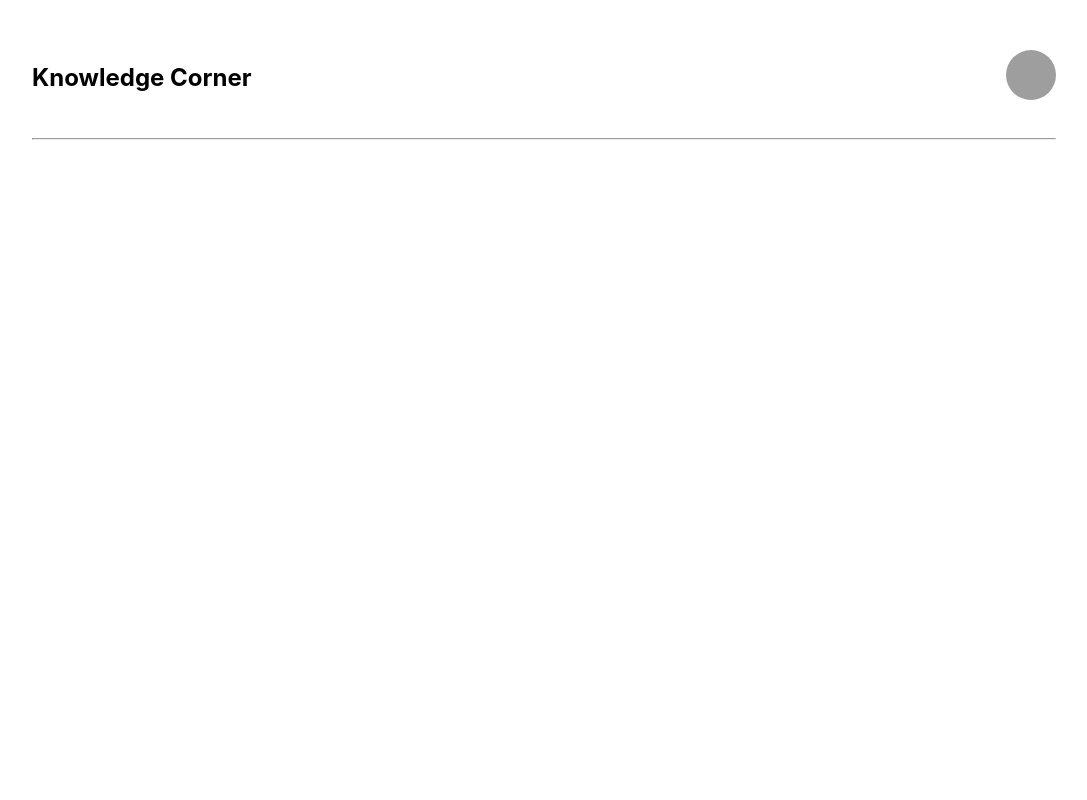
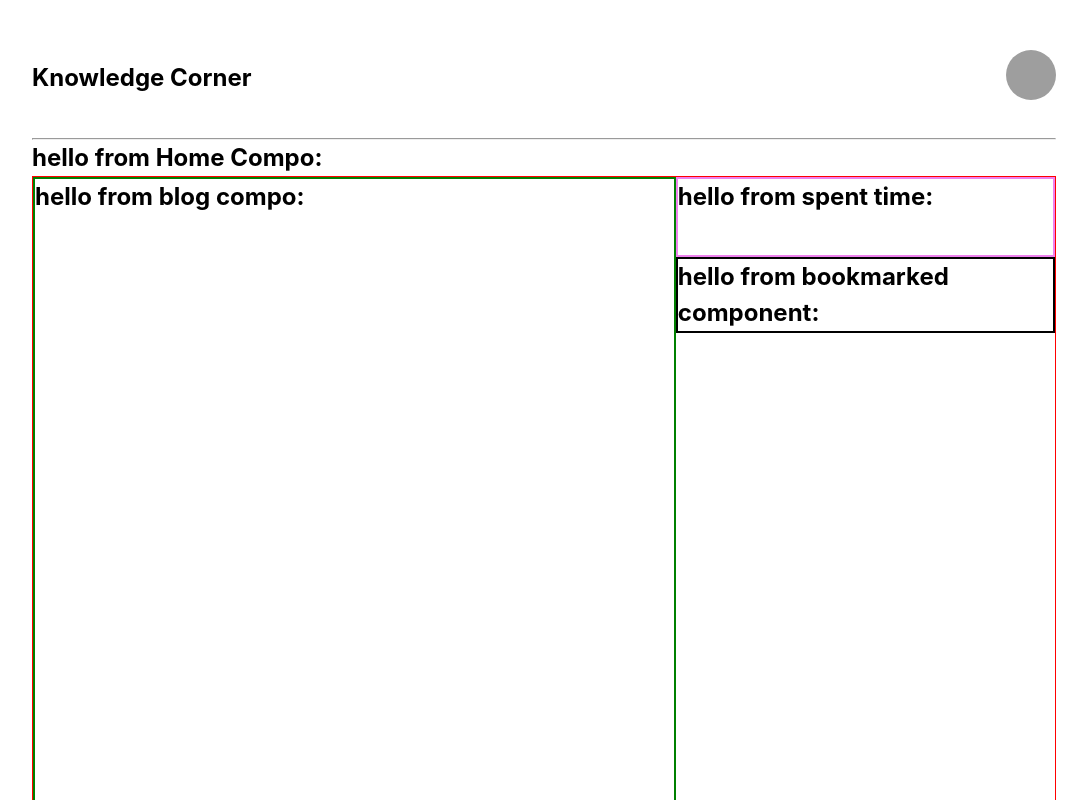
Before and after one commit to mehedi9868/knowledge-corner, a React (Vite) app: page / in a window 1280 px wide. Shown: the top 800 px of the page, without its empty margins (96-1183 px from the left). Built offline with nearby package versions, Linux system fonts and the light colour scheme; grey boxes are pictures that could not be loaded.

Commit message:
add basis layout design for understanding

```diff
--- a/src/App.jsx
+++ b/src/App.jsx
@@ -1,11 +1,13 @@
 import React from 'react';
 import Header from './components/Header/Header';
 import '../src/App.css';
+import Home from './components/Home/Home';
 
 const App = () => {
   return (
     <div>
       <Header></Header>
+      <Home></Home>
     </div>
   );
 };
--- /dev/null
+++ b/src/components/Blogs/Blogs.css
@@ -0,0 +1,5 @@
+.blogs-container {
+    border: 2px solid green;
+    width: 70%;
+    height: 100%;
+}
--- /dev/null
+++ b/src/components/Blogs/Blogs.jsx
@@ -0,0 +1,11 @@
+import React from 'react';
+import './Blogs.css';
+const Blogs = () => {
+    return (
+        <div className='blogs-container'>
+            <h2>hello from blog compo:</h2>
+        </div>
+    );
+};
+
+export default Blogs;
--- /dev/null
+++ b/src/components/Bookmarked/Bookmarked.css
@@ -0,0 +1,5 @@
+.bookmarked-container {
+    border: 2px solid black;
+    width: 100%;
+    height: auto;
+}
--- /dev/null
+++ b/src/components/Bookmarked/Bookmarked.jsx
@@ -0,0 +1,12 @@
+import React from 'react';
+import './Bookmarked.css';
+
+const Bookmarked = () => {
+    return (
+        <div className='bookmarked-container'>
+            <h2>hello from bookmarked component:</h2>
+        </div>
+    );
+};
+
+export default Bookmarked;
--- /dev/null
+++ b/src/components/Home/Home.css
@@ -0,0 +1,6 @@
+.home-container {
+    border: 1px solid red;
+    display: flex;
+    justify-content: space-between;
+    height: 100vh;
+}
--- /dev/null
+++ b/src/components/Home/Home.jsx
@@ -0,0 +1,22 @@
+import React from 'react';
+import Blogs from '../Blogs/Blogs';
+import Bookmarked from '../Bookmarked/Bookmarked';
+import SpentTime from '../SpentTime/SpentTime';
+import './Home.css';
+
+const Home = () => {
+    return (
+        <div>
+            <h2>hello from Home Compo:</h2>
+            <div className='home-container'>
+                <Blogs></Blogs>
+                <div>
+                    <SpentTime></SpentTime>
+                    <Bookmarked></Bookmarked>
+                </div>
+            </div>
+        </div>
+    );
+};
+
+export default Home;
--- /dev/null
+++ b/src/components/SpentTime/SpentTime.css
@@ -0,0 +1,5 @@
+.spent-time-container {
+    border: 2px solid violet;
+    width: 100%;
+    height: 80px;
+}
--- /dev/null
+++ b/src/components/SpentTime/SpentTime.jsx
@@ -0,0 +1,11 @@
+import React from 'react';
+import './SpentTime.css';
+const SpentTime = () => {
+    return (
+        <div className='spent-time-container'>
+            <h2> hello from spent time:</h2>
+        </div>
+    );
+};
+
+export default SpentTime;
```
